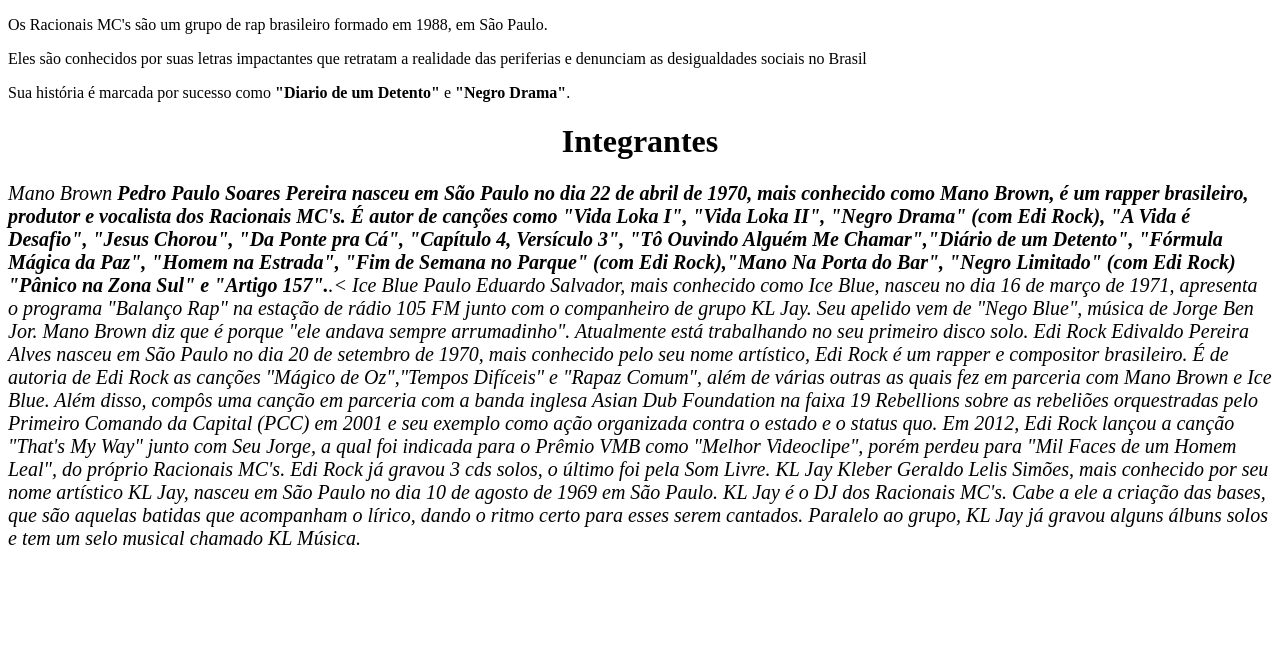
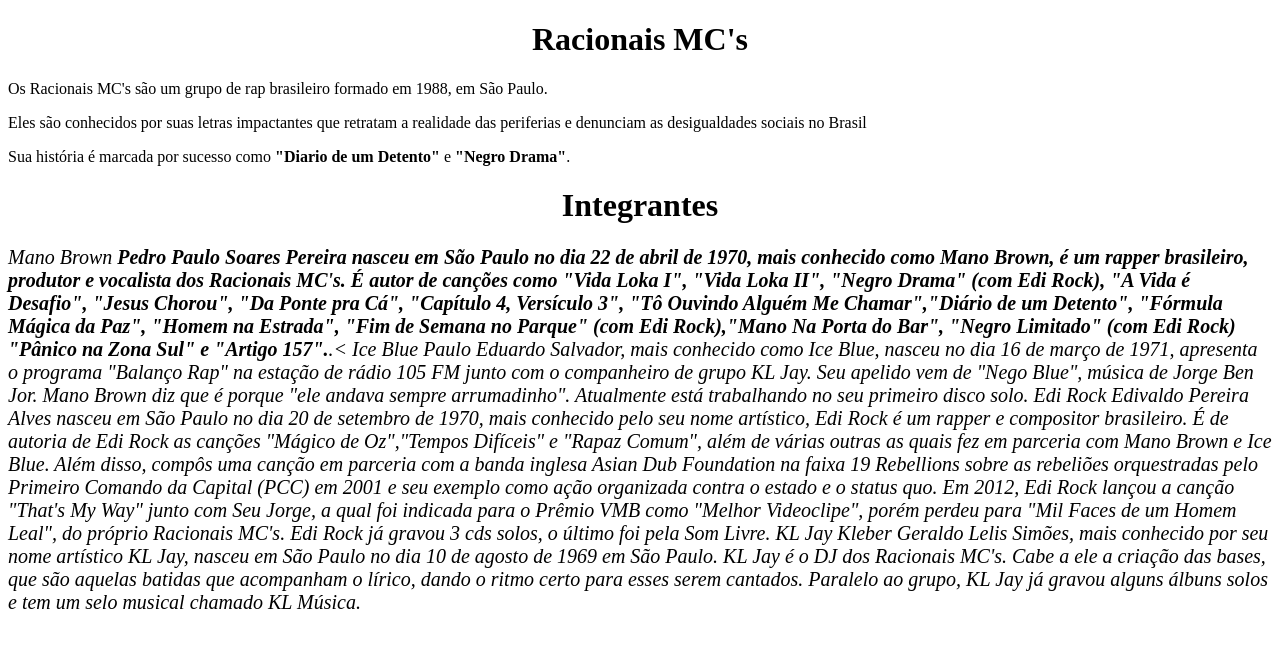
Before and after one commit to kaupgg/kaupgg, a plain HTML site: page index.html in a window 1280 px wide. Drawn offline with Linux system fonts and the light colour scheme.

Commit message:
Update index.html

```diff
--- a/index.html
+++ b/index.html
@@ -3,7 +3,7 @@
   <head>
 
      <meta charset="UTF-8">
-     <title>Racionais MC's</title>
+     <h1 style="text-align: center">Racionais MC's</h1>
      <link.rel-"stylesheet".hret-"style.css">
 
      <style>
```
